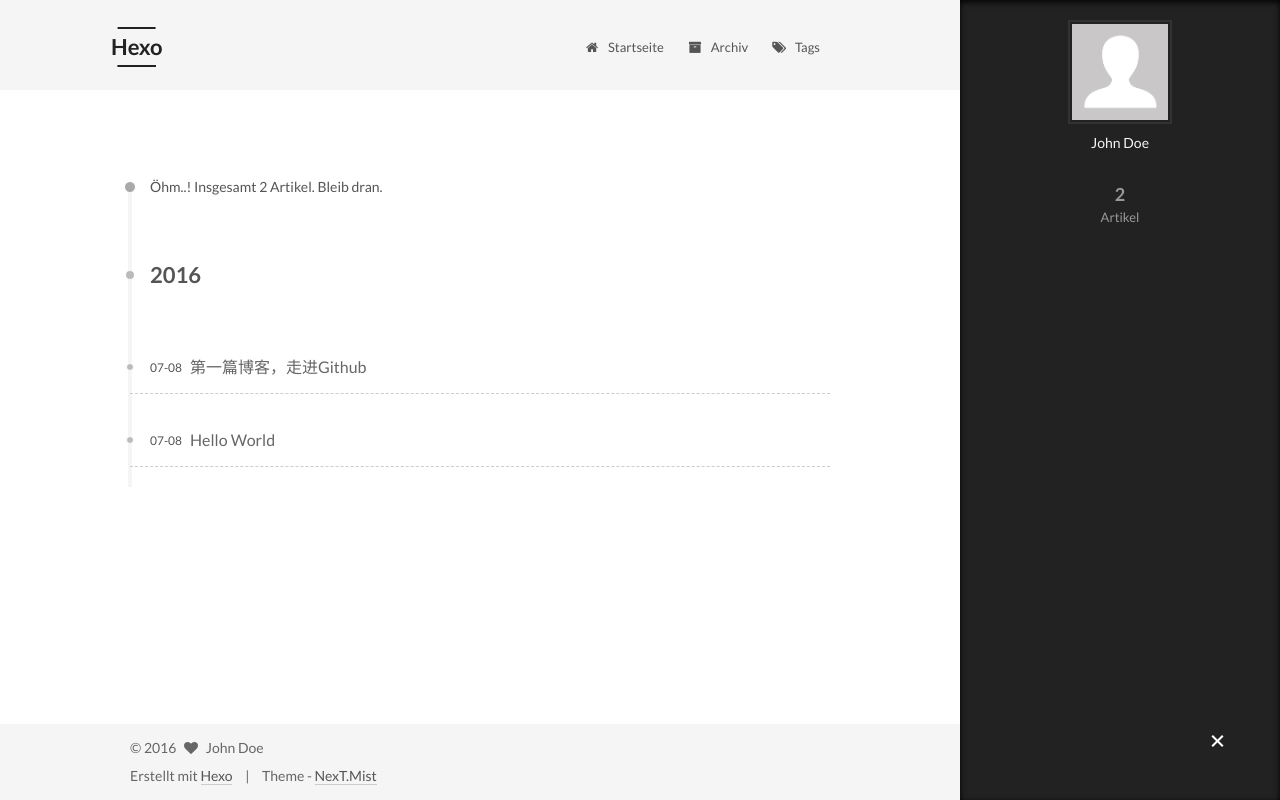
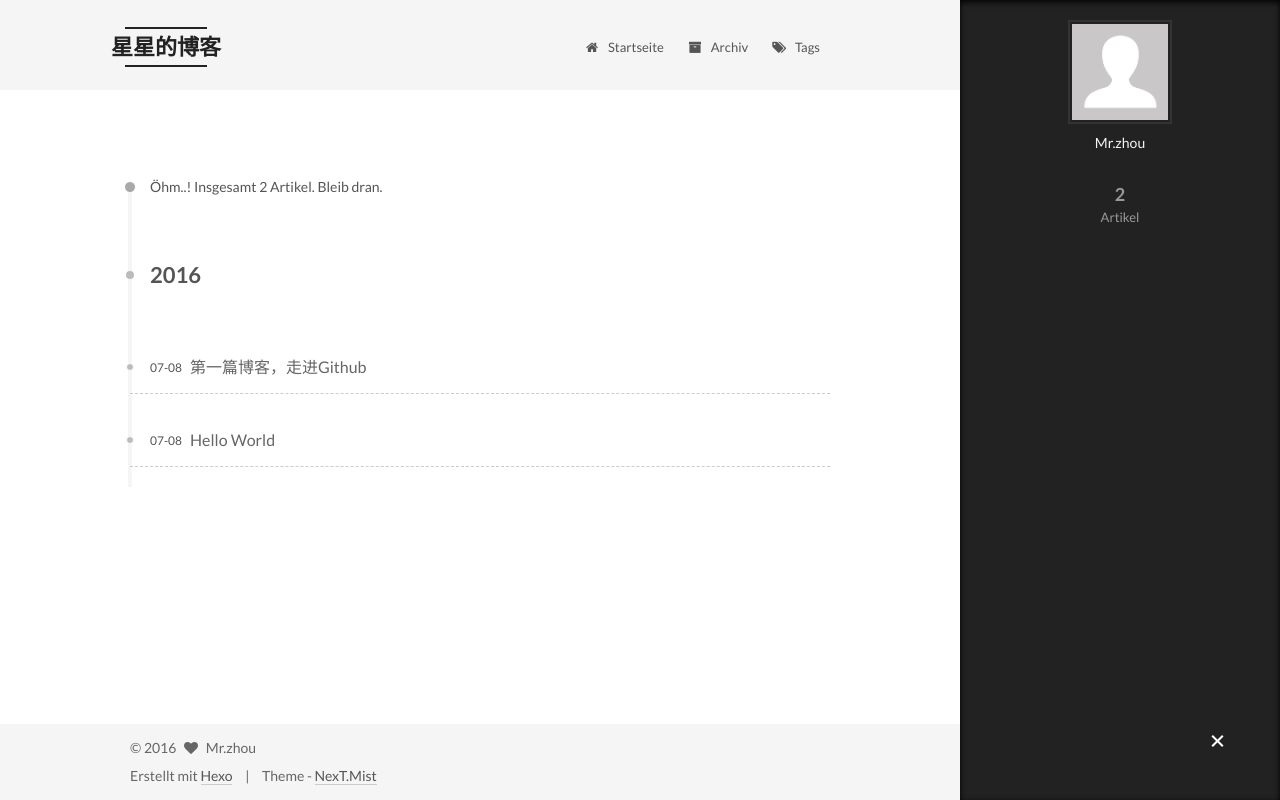
Before and after one commit to supernova-zyx/xing93.github.io, a plain HTML site: page archives/2016/07/index.html in a window 1280 px wide. Both pictures are taken after a click on the element 1217 px from the left and 742 px from the top of the page. Drawn offline with Linux system fonts and the light colour scheme.

Commit message:
Site updated: 2016-07-08 12:02:54

```diff
--- a/archives/2016/07/index.html
+++ b/archives/2016/07/index.html
@@ -85,11 +85,11 @@
 
 
 <meta property="og:type" content="website">
-<meta property="og:title" content="Hexo">
+<meta property="og:title" content="星星的博客">
 <meta property="og:url" content="http://yoursite.com/archives/2016/07/index.html">
-<meta property="og:site_name" content="Hexo">
+<meta property="og:site_name" content="星星的博客">
 <meta name="twitter:card" content="summary">
-<meta name="twitter:title" content="Hexo">
+<meta name="twitter:title" content="星星的博客">
 
 
 
@@ -112,7 +112,7 @@
 
   <link rel="canonical" href="http://yoursite.com/archives/2016/07/"/>
 
-  <title> Archiv | Hexo </title>
+  <title> Archiv | 星星的博客 </title>
 </head>
 
 <body itemscope itemtype="http://schema.org/WebPage" lang="">
@@ -143,7 +143,7 @@
   <div class="custom-logo-site-title">
     <a href="/"  class="brand" rel="start">
       <span class="logo-line-before"><i></i></span>
-      <span class="site-title">Hexo</span>
+      <span class="site-title">星星的博客</span>
       <span class="logo-line-after"><i></i></span>
     </a>
   </div>
@@ -339,8 +339,8 @@
         <div class="site-author motion-element" itemprop="author" itemscope itemtype="http://schema.org/Person">
           <img class="site-author-image" itemprop="image"
                src="/images/avatar.gif"
-               alt="John Doe" />
-          <p class="site-author-name" itemprop="name">John Doe</p>
+               alt="Mr.zhou" />
+          <p class="site-author-name" itemprop="name">Mr.zhou</p>
           <p class="site-description motion-element" itemprop="description"></p>
         </div>
         <nav class="site-state motion-element">
@@ -390,7 +390,7 @@
   <span class="with-love">
     <i class="fa fa-heart"></i>
   </span>
-  <span class="author" itemprop="copyrightHolder">John Doe</span>
+  <span class="author" itemprop="copyrightHolder">Mr.zhou</span>
 </div>
 
 <div class="powered-by">
--- a/css/main.css
+++ b/css/main.css
@@ -1548,7 +1548,7 @@ pre .javascript .function {
   width: 4px;
   height: 4px;
   border-radius: 50%;
-  background: #30fc17;
+  background: #ffd4d2;
 }
 .links-of-blogroll {
   font-size: 13px;
```
Also changed, not shown: 2016/07/08/hello-world/index.html (+6 -6 lines), 2016/07/08/第一篇博客，走进Github/index.html (+6 -6 lines), archives/2016/index.html (+8 -8 lines), archives/index.html (+8 -8 lines), index.html (+8 -8 lines), 分类/index.html (+6 -6 lines).
